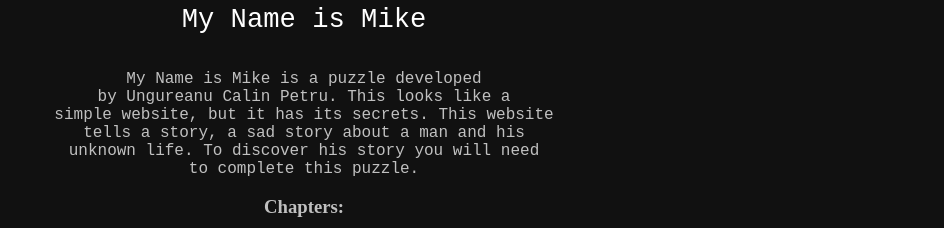
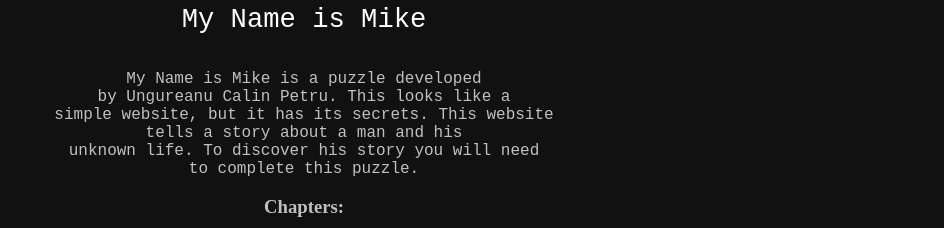
Before and after one commit to nottimnik/mynameismike, a plain HTML site: page information.html in a window 1280 px wide. Shown: the part 162-390 px from the top of the page, without its empty margins (336-1280 px from the left). Drawn offline with Linux system fonts and the light colour scheme.

Commit message:
Minor Commit

```diff
--- a/information.html
+++ b/information.html
@@ -29,7 +29,7 @@
             My Name is Mike is a puzzle developed<br>
             by Ungureanu Calin Petru. This looks like a<br>
             simple website, but it has its secrets. This website<br>
-            tells a story, a  sad story about a man and his<br>
+            tells a story about a man and his<br>
             unknown life. To discover his story you will need <br>
             to complete this puzzle.
             </p>
```
